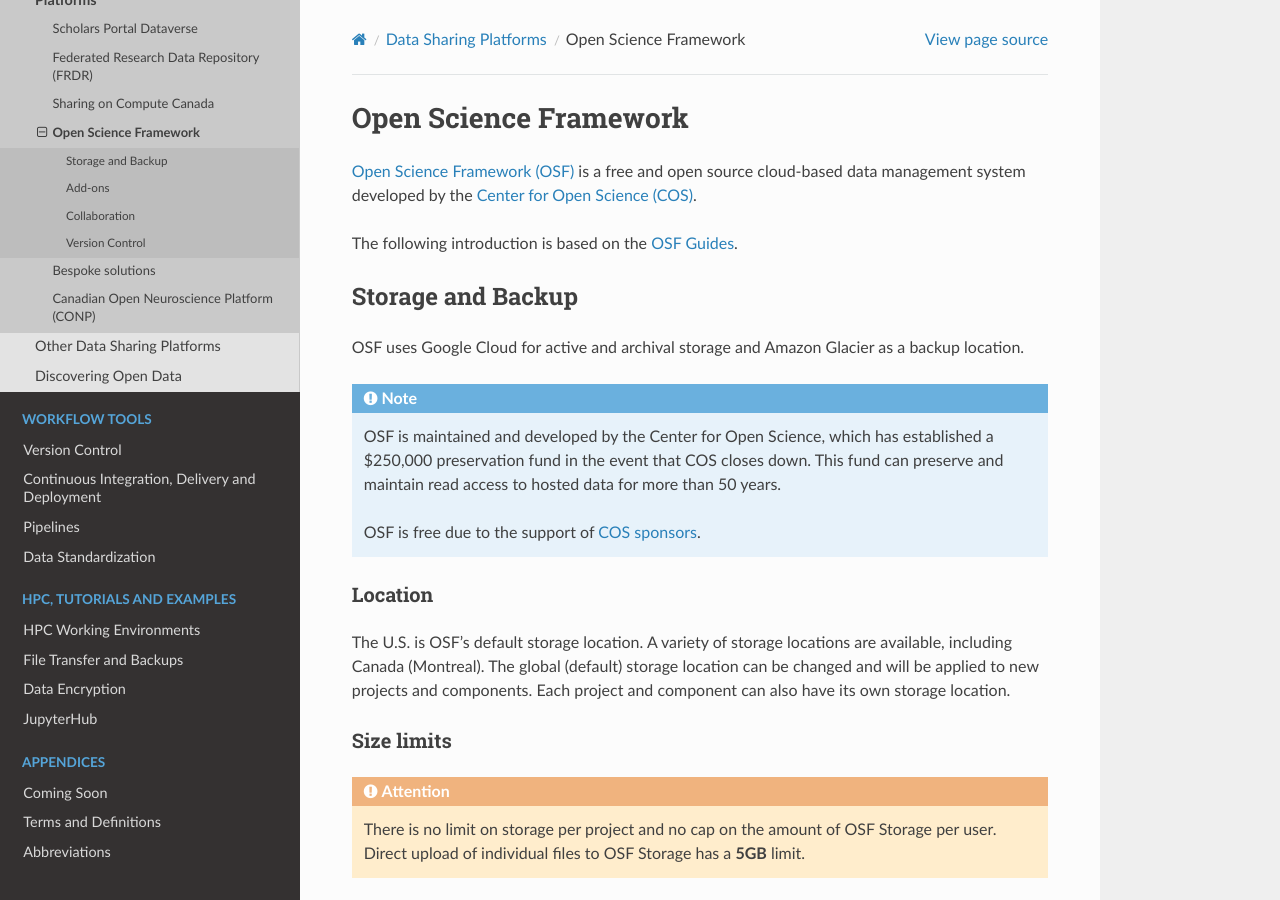
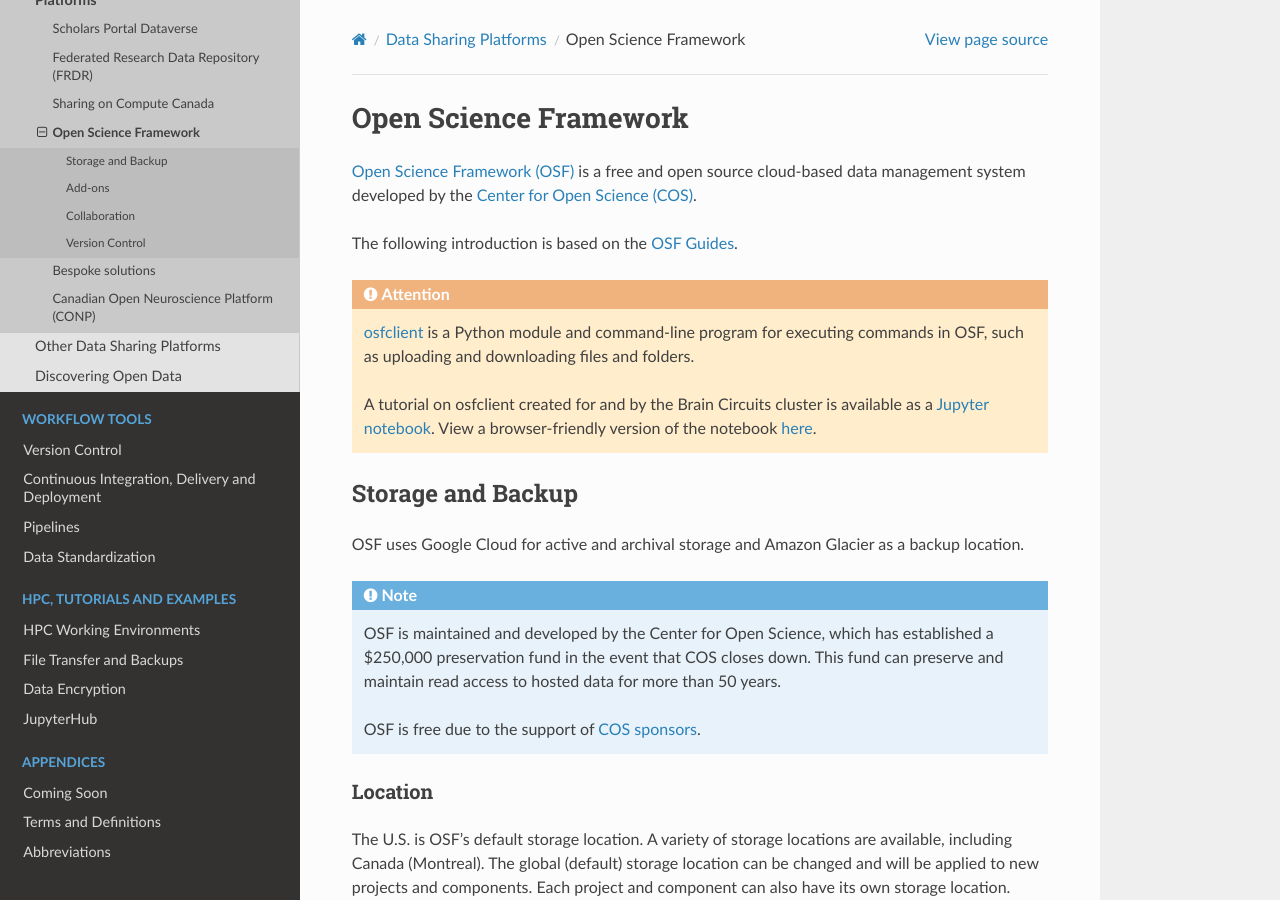
Before and after one commit to ubcbraincircuits/whitepaper, a Sphinx documentation site: the page built from source/data_sharing/open_science_framework.rst, in a window 1280 px wide and 900 px high. Built offline with Sphinx 7.4.7 and the Read the Docs theme 2.0.0, drawn with Linux system fonts in a browser that asks for light colours; pages that are not in the unit, such as notebooks, are missing from menus.

Commit message:
Add attention admonition on osfclient

```diff
--- a/source/data_sharing/open_science_framework.rst
+++ b/source/data_sharing/open_science_framework.rst
@@ -4,6 +4,13 @@
 system developed by the `Center for Open Science (COS) <https://cos.io/>`_.
 
 The following introduction is based on the `OSF Guides <https://help.osf.io/hc/en-us>`_.
+
+.. attention::
+	`osfclient <https://github.com/osfclient/osfclient>`_ is a Python module and command-line program for executing
+	commands in OSF, such as uploading and downloading files and folders.
+
+	A tutorial on osfclient created for and by the Brain Circuits cluster is available as a `Jupyter notebook <https://github.com/ubcbraincircuits/osfclienttutorial>`_.
+	View a browser-friendly version of the notebook `here <https://nbviewer.jupyter.org/github/ubcbraincircuits/osfclienttutorial/blob/master/osfclient.ipynb>`__.
 
 Storage and Backup
 ------------------
```
